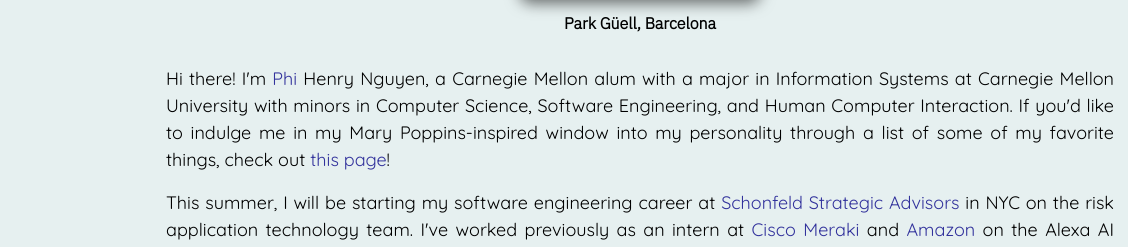
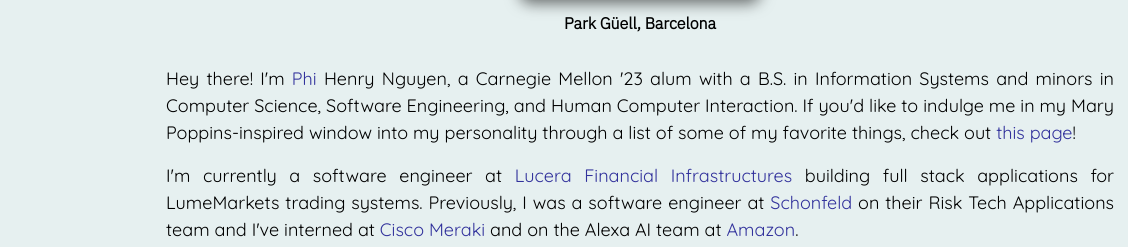
Before and after one commit to phi-h-nguyen/personal-site, a plain HTML site: page about.html in a window 1280 px wide. Shown: the part 541-788 px from the top of the page, 0-1128 px from the left. Drawn offline with nearby package versions, Linux system fonts and the light colour scheme.

Commit message:
June 2024 updates - resume + about

```diff
--- a/about.html
+++ b/about.html
@@ -120,13 +120,18 @@
   </head>
 
   <!-- Google tag (gtag.js) -->
-  <script async src="https://www.googletagmanager.com/gtag/js?id=G-VMBBN07CNH"></script>
+  <script
+    async
+    src="https://www.googletagmanager.com/gtag/js?id=G-VMBBN07CNH"
+  ></script>
   <script>
     window.dataLayer = window.dataLayer || [];
-    function gtag(){dataLayer.push(arguments);}
-    gtag('js', new Date());
+    function gtag() {
+      dataLayer.push(arguments);
+    }
+    gtag("js", new Date());
 
-    gtag('config', 'G-VMBBN07CNH');
+    gtag("config", "G-VMBBN07CNH");
   </script>
 
   <body>
@@ -192,48 +197,46 @@
       </div>
       <div data-aos="fade-up">
         <p class="text-justify mx-md-5">
-          Hi there! I'm
+          Hey there! I'm
           <a
             href="https://en.wikipedia.org/wiki/Phi"
             target="_blank"
             rel="noopener"
             >Phi</a
           >
-          Henry Nguyen, a Carnegie Mellon alum with a major in Information Systems at
-          Carnegie Mellon University with minors in Computer Science, Software
-          Engineering, and Human Computer Interaction. If you'd like to indulge
-          me in my Mary Poppins-inspired window into my personality through a
-          list of some of my favorite things, check out
+          Henry Nguyen, a Carnegie Mellon '23 alum with a B.S. in Information
+          Systems and minors in Computer Science, Software Engineering, and
+          Human Computer Interaction. If you'd like to indulge me in my Mary
+          Poppins-inspired window into my personality through a list of some of
+          my favorite things, check out
           <a href="/favs.html" rel="noopener"> this page</a>!
         </p>
         <p class="text-justify mx-md-5">
-          This summer, I will be starting my software engineering career at
-          <a href="https://www.schonfeld.com" target="_blank" rel="noopener"
-            >Schonfeld Strategic Advisors</a
+          I'm currently a software engineer at
+          <a href="https://www.lucera.com/" target="_blank" rel="noopener"
+            >Lucera Financial Infrastructures</a
           >
-          in NYC on the risk application technology team. I've worked previously as an intern at
+          building full stack applications for LumeMarkets trading systems.
+          Previously, I was a software engineer at
+          <a href="https://www.schonfeld.com/" target="_blank" rel="noopener"
+            >Schonfeld</a
+          >
+          on their Risk Tech Applications team and I've interned at
           <a href="https://meraki.cisco.com/" target="_blank" rel="noopener"
             >Cisco Meraki</a
           >
-          and
+          and on the Alexa AI team at
           <a href="https://www.amazon.com" target="_blank" rel="noopener"
             >Amazon</a
-          >
-          on the Alexa AI Web Information team. I also have previous experience
-          as a software developer at
-          <a href="https://www.patchrx.io/" target="_blank" rel="noopener"
-            >PatchRx</a
-          >, a teaching assistant for 15-112, a fast-paced introductory CS class
-          at CMU taught in Python, and as a head teaching assistant for 67-272,
-          a core IS class on web application development taught in Ruby on Rails.
+          >.
         </p>
         <p class="text-justify mx-md-5">
-          During my time at CMU, I was involved on campus as the Vice President of Events and
-          Booth Chair for
+          During my time at CMU, I was involved on campus as the Vice President
+          of Events and Booth Chair for
           <a href="http://www.cmuasa.org/" target="_blank" rel="noopener"
             >CMU's Asian Students Association</a
           >, a web developer for
-          <a href="https://lunargala.org/" target="_blank" rel="noopener"
+          <a href="https://www.lunargala.org/" target="_blank" rel="noopener"
             >Lunar Gala</a
           >, a consultant and webmaster for
           <a href="https://cmu180dc.org/" target="_blank" rel="noopener"
@@ -241,7 +244,10 @@
           >, and a professional development chair of
           <a href="https://www.sigep.fun/" target="_blank" rel="noopener"
             >Sigma Phi Epsilon</a
-          >.
+          >. I was also a teaching assistant for 15-112, a fast-paced
+          introductory CS class at CMU taught in Python, and a head teaching
+          assistant for 67-272, a core IS class on web application development
+          taught in Ruby on Rails.
         </p>
         <p class="text-justify mx-md-5">
           Feel free to connect with me on
```
Also changed, not shown: index.html (+1 -1 lines), assets/Resume.jpg, 1 other file.
